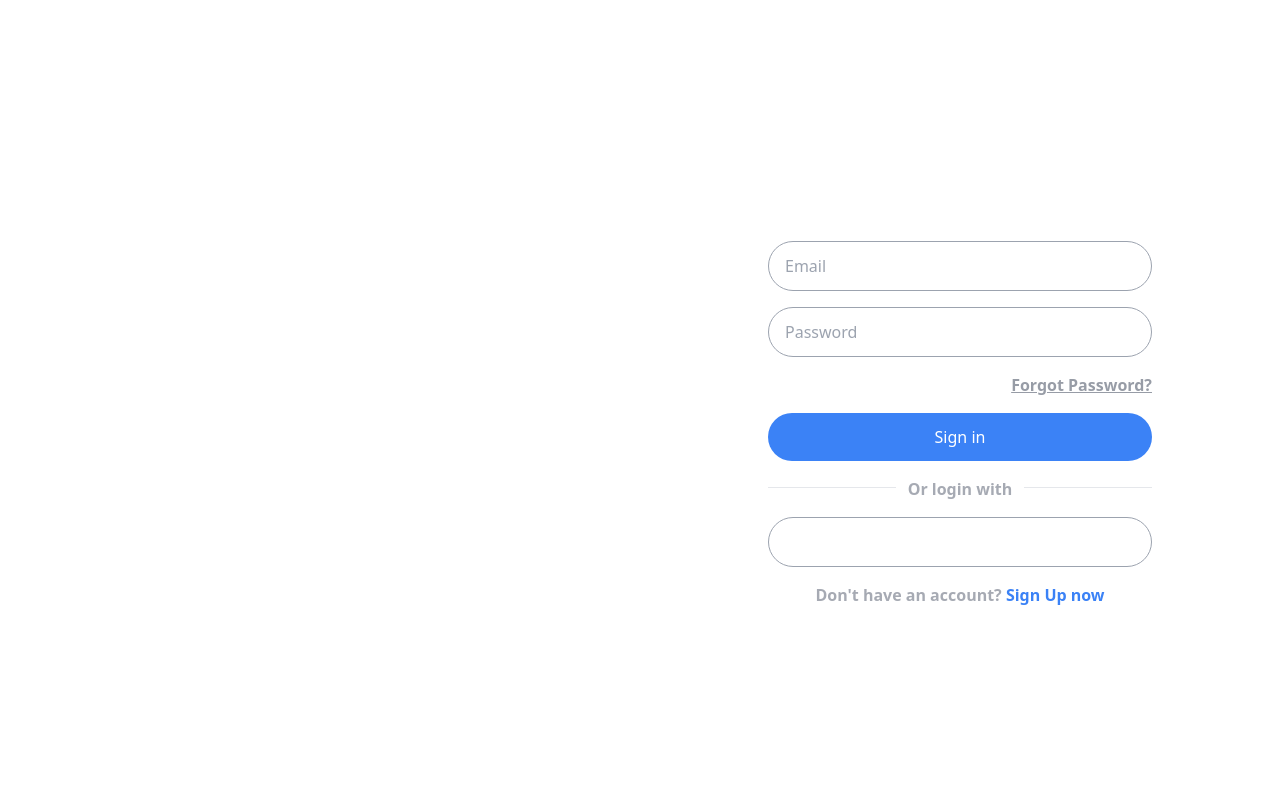
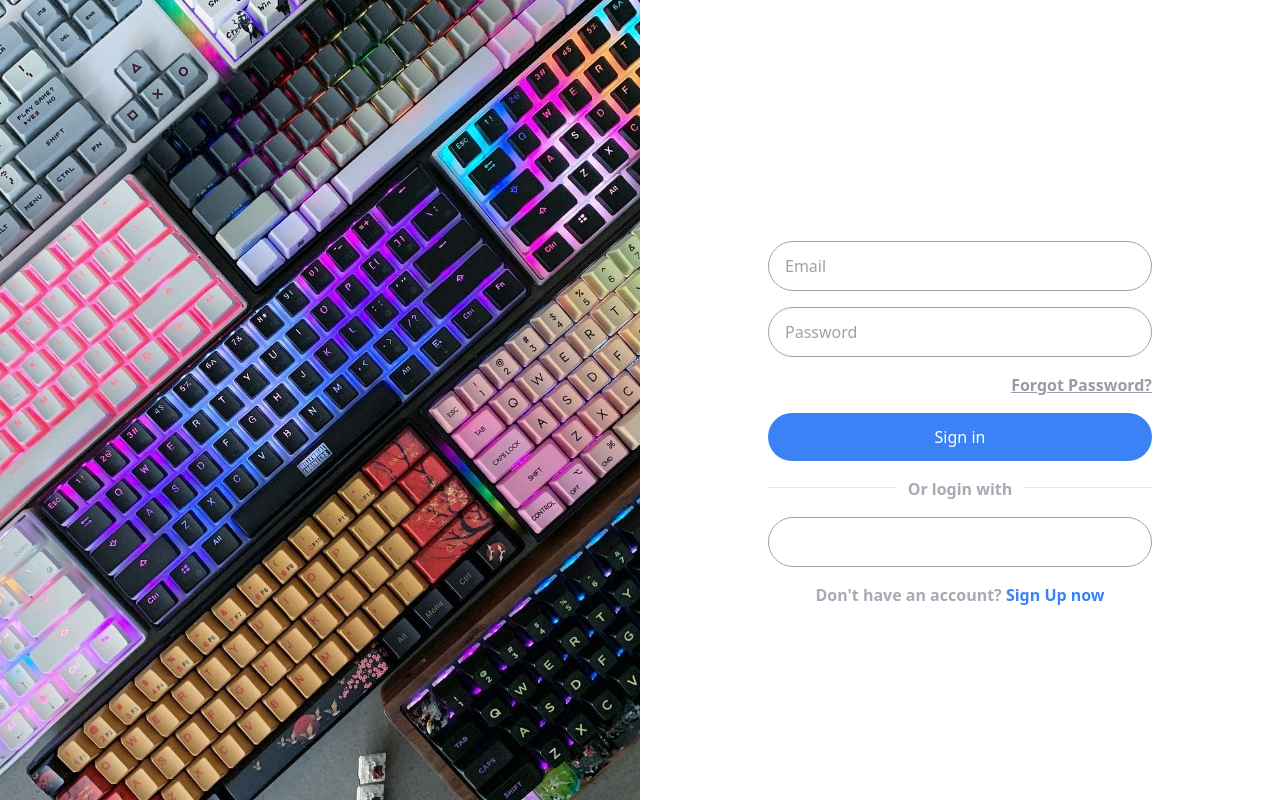
Before and after one commit to vsingh57seneca/v2-frontend, a Next.js app: page / in a window 1280 px wide. Built offline with nearby package versions, Linux system fonts and the light colour scheme.

Commit message:
Changing image link

```diff
--- a/src/pages/index.jsx
+++ b/src/pages/index.jsx
@@ -8,13 +8,13 @@ export default function Home() {
   return (
     <div className="grid grid-cols-2 h-full w-full">
       <div className="hidden md:col-span-1 md:flex min-h-screen relative">
-        {/* <Image
-          src={"/images/backgrounds/landing-background.jpg"}
+        <Image
+          src={require('../../public/images/backgrounds/landing-background.jpg')}
           alt="Landing Background"
           width={1000}
           height={1000}
           className="object-cover"
-        /> */}
+        />
       </div>
       <div className="col-span-full md:col-span-1 p-8 md:p-[20%] flex items-center h-full justify-center">
         <LoginForm setShowSignUpModal={setShowSignUpModal} />
```
